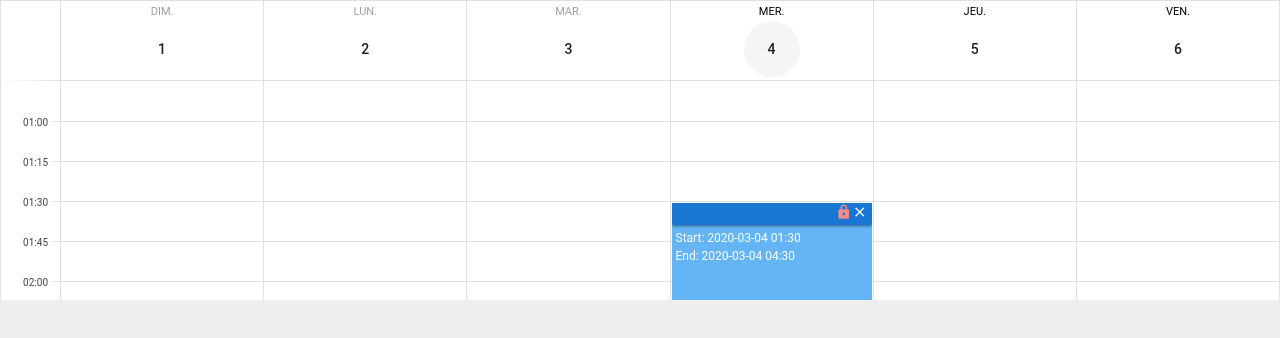
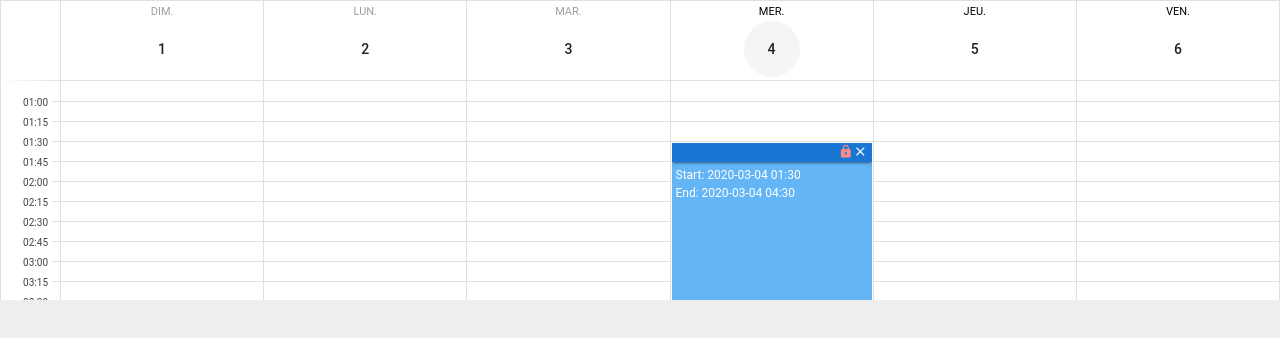
Before and after one commit to stratosphr/calendar, a Vue app: page / in a window 1280 px wide. Shown: the top 338 px of the page. Built offline with nearby package versions, Linux system fonts and the light colour scheme.

Commit message:
Improved overall design

```diff
--- a/src/components/SCalendar.vue
+++ b/src/components/SCalendar.vue
@@ -70,15 +70,15 @@
                 >
                   <v-icon
                       :color="e.locked ? 'error lighten-2' : 'success lighten-2'"
+                      :size="Math.min(intervalHeight - 1, 22) / 1.3"
                       @click="onLockEventClicked(e)"
-                      small
                       style="cursor: default"
                       v-text="e.locked ? 'mdi-lock' : 'mdi-lock-open'"
                   />
                   <v-icon
+                      :size="Math.min(intervalHeight - 1, 22) / 1.3"
                       @click="onRemoveEventClicked(e)"
                       color="white"
-                      small
                       style="cursor: default"
                       v-text="'mdi-close'"
                   />
@@ -119,10 +119,10 @@
 
 		data() {
 			return {
-				intervalHeight: 40,
+				intervalHeight: 20,
 				intervalMinutes: 15,
 				firstInterval: 3,
-				intervalCount: 24,
+				intervalCount: 4 * 24 - 3,
 				eventsContainers: [
 					{
 						start: '0000-01-01 00:00',
```
